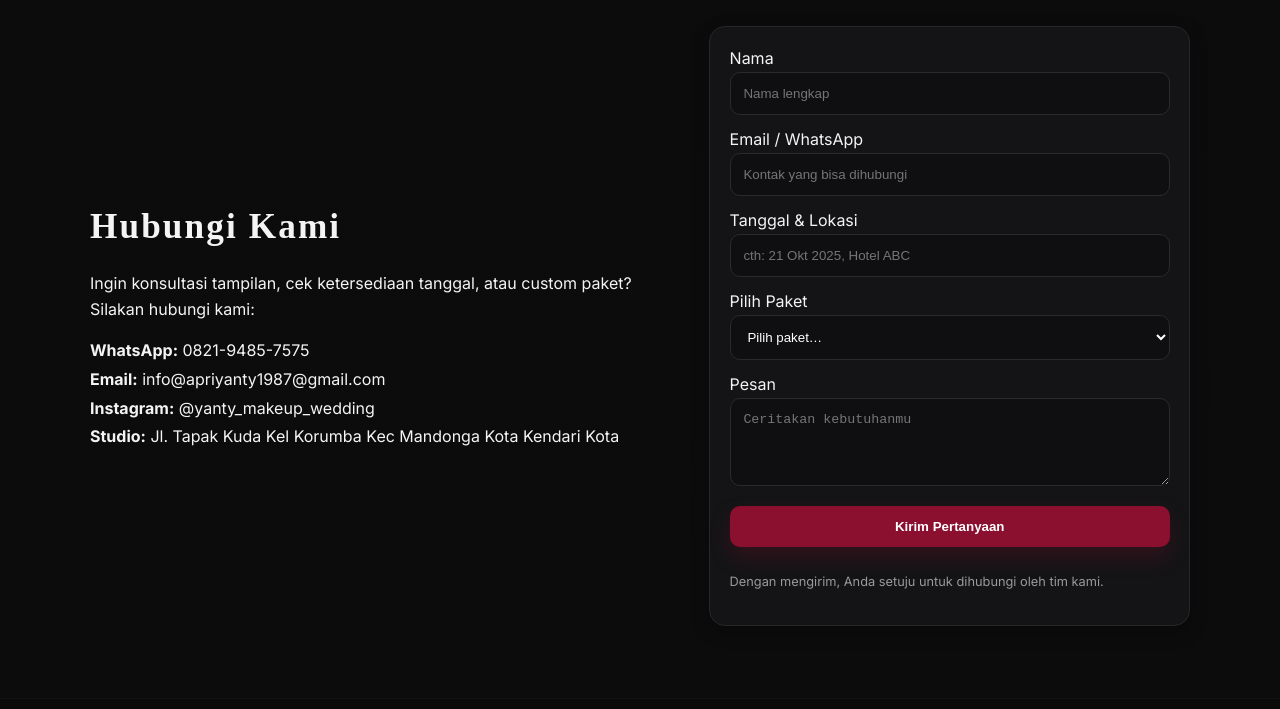
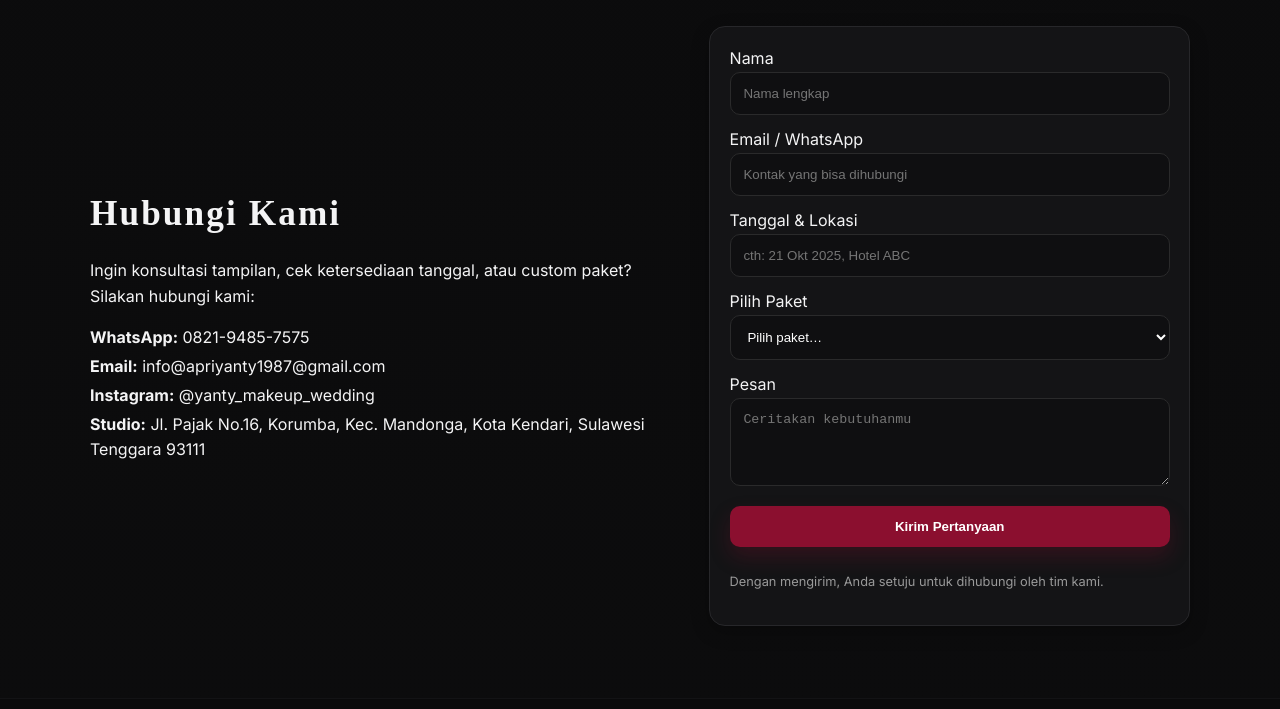
Before and after one commit to NeroNpc/Yanty-Makeup-Wedding, a plain HTML site: page index.html in a window 1280 px wide. Shown: the part 4601-5310 px from the top of the page. Drawn offline with Linux system fonts and the light colour scheme; a web font is replaced by a local one.

Commit message:
Update index.html

```diff
--- a/index.html
+++ b/index.html
@@ -392,7 +392,7 @@
           <li><strong>WhatsApp:</strong> 0821-9485-7575</li>
           <li><strong>Email:</strong> info@apriyanty1987@gmail.com</li>
           <li><strong>Instagram:</strong> @yanty_makeup_wedding</li>
-          <li><strong>Studio:</strong> Jl. Tapak Kuda Kel Korumba Kec Mandonga Kota Kendari Kota</li>
+          <li><strong>Studio:</strong> Jl. Pajak No.16, Korumba, Kec. Mandonga, Kota Kendari, Sulawesi Tenggara 93111</li>
         </ul>
       </div>
       <form class="card form" onsubmit="return false;">
```
